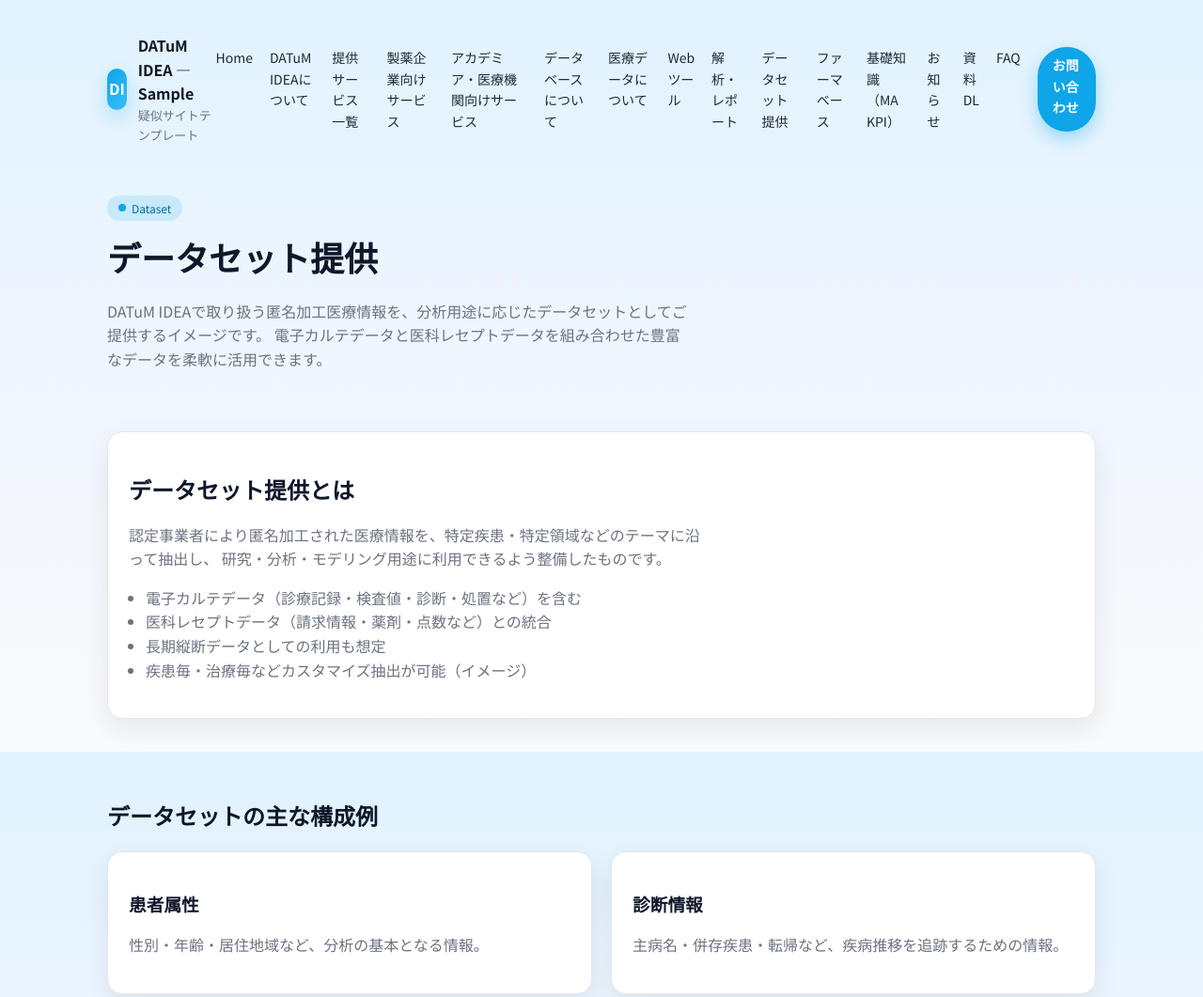
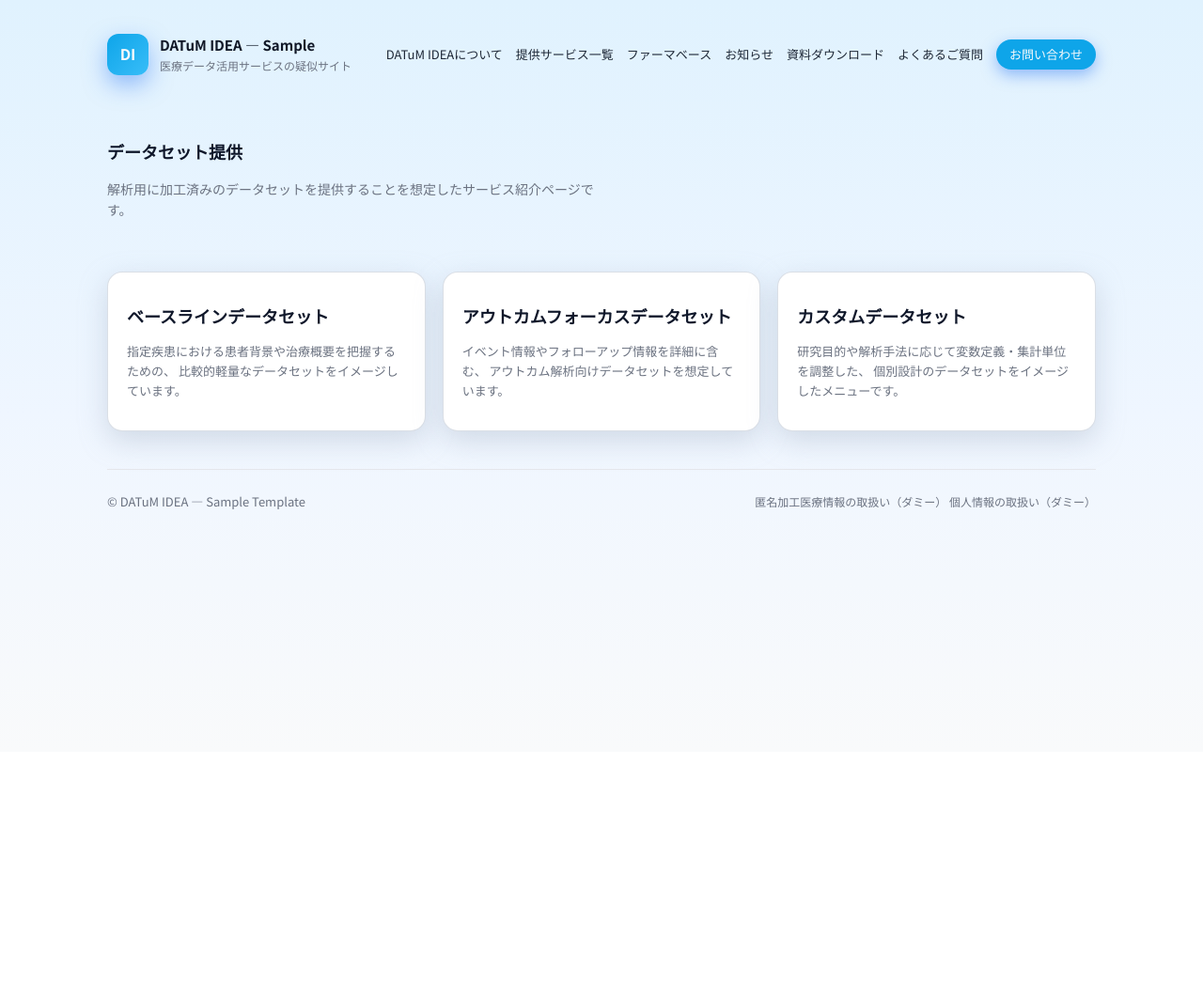
Before and after one commit to nomiya4/DATuM-IDEA-UI, a plain HTML site: page dataset.html in a window 1280 px wide. Shown: the top 1061 px of the page at 94% size. After the commit the page ends 800 px from the top, so only its background shows below. Drawn offline with Linux system fonts and the light colour scheme.

Commit message:
Update dataset.html

```diff
--- a/dataset.html
+++ b/dataset.html
@@ -4,253 +4,141 @@
   <meta charset="utf-8">
   <meta name="viewport" content="width=device-width,initial-scale=1">
   <title>データセット提供 | DATuM IDEA サンプル</title>
-  <meta name="description" content="DATuM IDEAの疑似サイト：匿名加工医療情報のデータセット提供に関する概要ページ。">
+  <meta name="description" content="DATuM IDEA風の疑似サイト — データセット提供サービスのイメージページ（ライトテーマ）。">
   <link rel="icon" href="/assets/favicon.png">
   <link href="https://fonts.googleapis.com/css2?family=Noto+Sans+JP:wght@300;400;700&display=swap" rel="stylesheet">
+  <style>
+    :root{--bg:#e0f2fe;--bg-soft:#eff6ff;--card:#ffffff;--muted:#6b7280;--accent:#0ea5e9;--accent-dark:#0284c7;--border:#e5e7eb;--shadow:0 10px 30px rgba(148,163,184,0.35);--maxw:1100px;}
+    *{box-sizing:border-box;}
+    html,body{height:100%;}
+    body{margin:0;font-family:'Noto Sans JP',system-ui,-apple-system,"Segoe UI",sans-serif;background:linear-gradient(180deg,var(--bg) 0%,var(--bg-soft) 55%,#f9fafb 100%);color:#111827;-webkit-font-smoothing:antialiased;line-height:1.6;}
+    .wrap{max-width:var(--maxw);margin:0 auto;padding:24px;}
+    header{display:flex;align-items:center;justify-content:space-between;gap:16px;padding:12px 0;}
+    .brand-link{text-decoration:none;color:inherit;}
+    .brand{display:flex;align-items:center;gap:12px;}
+    .logo{width:44px;height:44px;border-radius:12px;background:linear-gradient(135deg,#0ea5e9,#38bdf8);display:flex;align-items:center;justify-content:center;color:#f9fafb;font-weight:700;box-shadow:0 10px 25px rgba(59,130,246,0.5);flex-shrink:0;}
+    .brand-title{font-weight:700;font-size:15px;}
+    .brand-sub{font-size:12px;color:var(--muted);}
+    nav{display:flex;flex-wrap:wrap;gap:14px;align-items:center;font-size:13px;justify-content:flex-end;}
+    nav a{text-decoration:none;color:#1f2937;font-weight:500;padding:4px 0;}
+    nav a:hover{color:var(--accent-dark);}
+    nav a.cta-nav{padding:6px 14px;border-radius:999px;background:var(--accent);color:#f9fafb;box-shadow:0 6px 16px rgba(59,130,246,0.5);font-size:13px;}
+    nav a.cta-nav:hover{background:var(--accent-dark);}
+    .mobile-nav{display:none;}
 
-  <style>
-    :root{
-      --bg:#e0f2fe;
-      --card:#ffffff;
-      --muted:#6b7280;
-      --accent:#0ea5e9;
-      --accent-dark:#0284c7;
-      --border:#e5e7eb;
-      --maxw:1100px;
-    }
-    *{box-sizing:border-box}
-    html,body{height:100%}
-    body{
-      margin:0;
-      font-family:'Noto Sans JP', system-ui;
-      background: linear-gradient(180deg,#e0f2fe 0%,#eff6ff 45%,#f9fafb 100%);
-      color:#111827;
-      -webkit-font-smoothing:antialiased;
-      line-height:1.6;
-    }
-    .wrap{max-width:var(--maxw);margin:0 auto;padding:24px}
+    section{padding:24px 0;}
+    .page-hero{padding:40px 0 16px;}
+    .section-title{font-size:18px;margin-bottom:6px;color:#0f172a;}
+    .section-lead{font-size:14px;color:var(--muted);max-width:70ch;}
+    .card{background:var(--card);border-radius:16px;padding:18px 20px;box-shadow:var(--shadow);border:1px solid rgba(148,163,184,0.35);}
+    .muted{color:var(--muted);font-size:13px;}
+    .grid{display:grid;grid-template-columns:repeat(3,minmax(0,1fr));gap:18px;}
 
-    header{
-      display:flex;align-items:center;justify-content:space-between;
-      padding:12px 0;
-    }
-    .brand{display:flex;gap:12px;align-items:center}
-    .logo{
-      width:44px;height:44px;
-      background:linear-gradient(135deg,#0ea5e9,#38bdf8);
-      border-radius:12px;
-      display:flex;align-items:center;justify-content:center;
-      box-shadow:0 8px 20px rgba(14,165,233,0.25);
-      font-weight:700;color:white;
-    }
+    footer{padding:24px 0 8px;border-top:1px solid var(--border);margin-top:16px;font-size:12px;color:var(--muted);}
+    footer .links a{font-size:12px;color:var(--muted);text-decoration:none;}
+    footer .links a:hover{text-decoration:underline;}
 
-    nav{display:flex;gap:18px;font-size:14px}
-    nav a{text-decoration:none;color:#1f2937}
-    nav a:hover{color:var(--accent)}
-    .cta{
-      background:var(--accent);color:white;text-decoration:none;
-      padding:8px 16px;border-radius:999px;font-weight:700;
-      box-shadow:0 8px 18px rgba(14,165,233,0.35);
-    }
-    .cta:hover{background:var(--accent-dark)}
-    .mobile-nav{display:none}
-
-    section{padding:32px 0}
-    .page-hero{padding:40px 0 16px}
-    .pill{
-      display:inline-flex;align-items:center;gap:6px;
-      padding:4px 12px;border-radius:999px;
-      background:rgba(14,165,233,0.15);
-      color:#0369a1;font-size:12px;
-    }
-    .pill-dot{
-      width:8px;height:8px;border-radius:50%;
-      background:var(--accent);
-    }
-    h1{font-size:clamp(28px,4vw,36px);margin:10px 0 8px;color:#0f172a}
-    p{color:var(--muted);max-width:70ch}
-
-    .card{
-      background:white;
-      border-radius:16px;
-      border:1px solid var(--border);
-      padding:22px;
-      box-shadow:0 10px 28px rgba(15,23,42,0.08);
-    }
-
-    .grid{
-      display:grid;
-      grid-template-columns:repeat(2,1fr);
-      gap:20px;
-    }
-    @media(max-width:900px){
-      nav{display:none}
-      .mobile-nav{display:flex}
-      .grid{grid-template-columns:1fr}
-    }
-
-    h2{color:#0f172a;margin-bottom:8px}
-    h3{color:#0f172a;margin-bottom:6px}
-    ul{padding-left:18px;color:var(--muted)}
-
-    footer{
-      padding:28px 0;margin-top:20px;
-      border-top:1px solid #e5e7eb;color:var(--muted);
-    }
-    .links{display:flex;gap:12px;flex-wrap:wrap}
+    @media (max-width:960px){.grid{grid-template-columns:1fr;}}
+    @media (max-width:720px){nav{display:none;}.mobile-nav{display:flex;}header{align-items:flex-start;}}
   </style>
 </head>
 <body>
   <div class="wrap">
-
-    <!-- HEADER -->
     <header>
+      <a href="index.html" class="brand-link">
         <div class="brand">
           <div class="logo">DI</div>
           <div>
-          <div style="font-weight:700">DATuM IDEA — Sample</div>
-          <div style="font-size:13px;color:var(--muted)">疑似サイトテンプレート</div>
+            <div class="brand-title">DATuM IDEA — Sample</div>
+            <div class="brand-sub">医療データ活用サービスの疑似サイト</div>
           </div>
         </div>
+      </a>
 
-      <!-- 共通ナビ（あなたの GitHub 版に合わせて修正済み） -->
       <nav>
-        <a href="index.html">Home</a>
         <a href="about.html">DATuM IDEAについて</a>
         <a href="service.html">提供サービス一覧</a>
-        <a href="medicalservice.html">製薬企業向けサービス</a>
-        <a href="academia.html">アカデミア・医療機関向けサービス</a>
-        <a href="database.html">データベースについて</a>
-        <a href="medicaldata.html">医療データについて</a>
-        <a href="webtool.html">Webツール</a>
-        <a href="report.html">解析・レポート</a>
-        <a href="dataset.html">データセット提供</a>
         <a href="portal.html">ファーマベース</a>
-        <a href="pb_ma_kpi.html">基礎知識（MA KPI）</a>
         <a href="news.html">お知らせ</a>
-        <a href="download.html">資料DL</a>
-        <a href="faq.html">FAQ</a>
-        <a href="contact.html" class="cta">お問い合わせ</a>
+        <a href="download.html">資料ダウンロード</a>
+        <a href="faq.html">よくあるご質問</a>
+        <a href="contact.html" class="cta-nav">お問い合わせ</a>
       </nav>
+
+      <div class="mobile-nav">
+        <button id="menuBtn"
+          style="background:#ffffff;border:1px solid var(--border);padding:6px 12px;border-radius:999px;font-size:13px;color:#374151">
+          Menu
+        </button>
+      </div>
     </header>
 
-    <!-- HERO -->
+    <main>
       <section class="page-hero">
-      <div class="pill"><span class="pill-dot"></span> Dataset</div>
-      <h1>データセット提供</h1>
-      <p>
-        DATuM IDEAで取り扱う匿名加工医療情報を、分析用途に応じたデータセットとしてご提供するイメージです。
-        電子カルテデータと医科レセプトデータを組み合わせた豊富なデータを柔軟に活用できます。
+        <h1 class="section-title">データセット提供</h1>
+        <p class="section-lead">
+          解析用に加工済みのデータセットを提供することを想定したサービス紹介ページです。
         </p>
       </section>
 
-    <!-- WHAT IS DATASET -->
       <section>
+        <div class="grid">
           <div class="card">
-        <h2>データセット提供とは</h2>
-        <p>
-          認定事業者により匿名加工された医療情報を、特定疾患・特定領域などのテーマに沿って抽出し、
-          研究・分析・モデリング用途に利用できるよう整備したものです。
+            <h2 class="section-title">ベースラインデータセット</h2>
+            <p class="muted">
+              指定疾患における患者背景や治療概要を把握するための、
+              比較的軽量なデータセットをイメージしています。
             </p>
-        <ul style="margin-top:10px">
-          <li>電子カルテデータ（診療記録・検査値・診断・処置など）を含む</li>
-          <li>医科レセプトデータ（請求情報・薬剤・点数など）との統合</li>
-          <li>長期縦断データとしての利用も想定</li>
-          <li>疾患毎・治療毎などカスタマイズ抽出が可能（イメージ）</li>
-        </ul>
-      </div>
-    </section>
-
-    <!-- DATASET TYPES -->
-    <section>
-      <h2>データセットの主な構成例</h2>
-      <div class="grid" style="margin-top:18px">
-        <div class="card">
-          <h3>患者属性</h3>
-          <p class="muted">性別・年齢・居住地域など、分析の基本となる情報。</p>
           </div>
           <div class="card">
-          <h3>診断情報</h3>
-          <p class="muted">主病名・併存疾患・転帰など、疾病推移を追跡するための情報。</p>
+            <h2 class="section-title">アウトカムフォーカスデータセット</h2>
+            <p class="muted">
+              イベント情報やフォローアップ情報を詳細に含む、
+              アウトカム解析向けデータセットを想定しています。
+            </p>
           </div>
           <div class="card">
-          <h3>検査値</h3>
-          <p class="muted">血液検査・生化学・腫瘍マーカーなど構造化された検査結果。</p>
-        </div>
-        <div class="card">
-          <h3>処置・手術・治療情報</h3>
-          <p class="muted">治療内容の推移や転帰を分析する上で重要な項目です。</p>
-        </div>
-        <div class="card">
-          <h3>薬剤情報（レセプト）</h3>
-          <p class="muted">用量・用法・日数など、薬剤使用の状況が把握できます。</p>
-        </div>
-        <div class="card">
-          <h3>請求情報（レセプト）</h3>
-          <p class="muted">保険情報や請求点数など、利用状況の全体像を把握可能。</p>
+            <h2 class="section-title">カスタムデータセット</h2>
+            <p class="muted">
+              研究目的や解析手法に応じて変数定義・集計単位を調整した、
+              個別設計のデータセットをイメージしたメニューです。
+            </p>
           </div>
         </div>
       </section>
+    </main>
 
-    <!-- USECASE -->
-    <section>
-      <div class="card">
-        <h2>活用ユースケース（例）</h2>
-        <ul>
-          <li>リアルワールドデータを用いた疫学研究</li>
-          <li>患者数推計・治療実態の把握</li>
-          <li>検査値を含む多変量解析によるアウトカム予測</li>
-          <li>薬剤・診療パスの傾向分析</li>
-          <li>医療機関別の傾向比較（匿名加工前提）</li>
-        </ul>
-      </div>
-    </section>
-
-    <!-- SECURITY -->
-    <section>
-      <div class="card">
-        <h2>データ品質・セキュリティ</h2>
-        <p>
-          データはすべて匿名加工済みであり、個人が識別される情報は含まれません。
-          また、分析結果の取り扱いにもルールを適用し、プライバシー保護と品質確保を両立しています。
-        </p>
-        <ul style="margin-top:10px">
-          <li>匿名加工医療情報のみを利用</li>
-          <li>外部提供時の集計基準を適用（セル抑制など）</li>
-          <li>データ品質の継続的チェック</li>
-        </ul>
-      </div>
-    </section>
-
-    <!-- RELATED LINKS -->
-    <section>
-      <h2>関連ページ</h2>
-      <div class="grid" style="margin-top:16px">
-        <div class="card">
-          <h3>医療データについて</h3>
-          <p class="muted">データソースや匿名加工の概要はこちら。</p>
-          <a href="medicaldata.html" class="cta" style="margin-top:8px;display:inline-block">医療データについて</a>
-        </div>
-        <div class="card">
-          <h3>解析・レポート</h3>
-          <p class="muted">データを活用した解析サービスの概要。</p>
-          <a href="report.html" class="cta" style="margin-top:8px;display:inline-block">解析・レポートへ</a>
-        </div>
-      </div>
-    </section>
-
-    <!-- FOOTER -->
     <footer>
-      <div style="display:flex;justify-content:space-between;align-items:center;flex-wrap:wrap">
+      <div style="display:flex;justify-content:space-between;align-items:center;gap:12px;flex-wrap:wrap">
         <div class="muted">© DATuM IDEA — Sample Template</div>
         <div class="links">
-          <a class="muted" href="#">匿名加工医療情報の取扱い（ダミー）</a>
-          <a class="muted" href="#">個人情報の取扱い（ダミー）</a>
-          <a class="muted" href="#">Cookieポリシー（ダミー）</a>
+          <a href="#" class="muted">匿名加工医療情報の取扱い（ダミー）</a>
+          <a href="#" class="muted">個人情報の取扱い（ダミー）</a>
         </div>
       </div>
     </footer>
+  </div>
 
-  </div>
+  <script>
+    const menuBtn = document.getElementById('menuBtn');
+    if(menuBtn){
+      menuBtn.addEventListener('click', () => {
+        const items = [
+          {label:'About',href:'about.html'},
+          {label:'Service',href:'service.html'},
+          {label:'Portal',href:'portal.html'},
+          {label:'News',href:'news.html'},
+          {label:'Download',href:'download.html'},
+          {label:'FAQ',href:'faq.html'},
+          {label:'Contact',href:'contact.html'},
+        ];
+        const choice = prompt('Navigate to: '+items.map(i=>i.label).join(' / '));
+        if(!choice) return;
+        const key = choice.toLowerCase();
+        const hit = items.find(i=>key.includes(i.label.toLowerCase()));
+        if(hit) location.href = hit.href;
+      });
+    }
+  </script>
 </body>
 </html>
```
Lines whose indentation alone changed are shown as unchanged.
